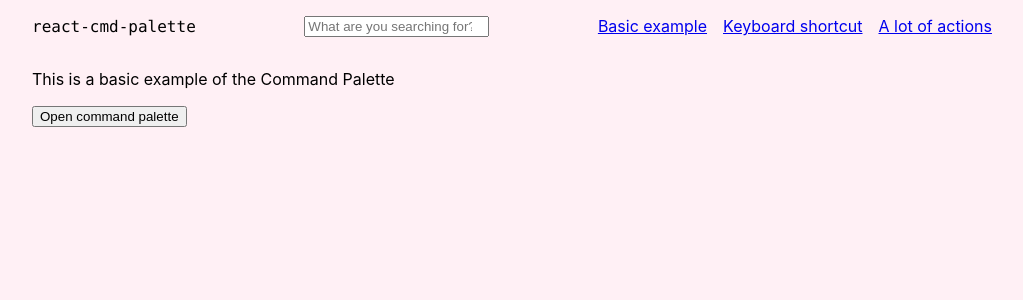
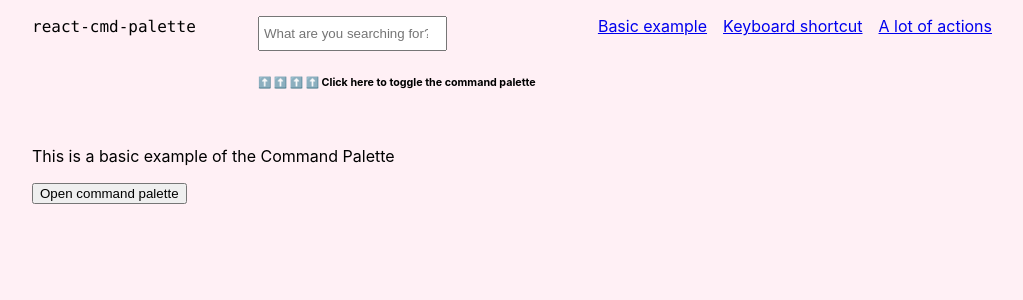
Before and after one commit to rbozan/react-cmd-palette, a React (Create React App) app: page /basic in a window 1280 px wide. Shown: the top 300 px of the page, without its empty margins (128-1151 px from the left). Built offline with nearby package versions, Linux system fonts and the light colour scheme.

Commit message:
Adds Framer motion

```diff
--- a/package.json
+++ b/package.json
@@ -31,6 +31,7 @@
     "@types/jest": "^26.0.15",
     "@types/node": "^12.0.0",
     "@types/react-dom": "^17.0.0",
+    "framer-motion": "^4.1.17",
     "fuse.js": "^6.4.6",
     "history": "^5.0.0",
     "lorem-ipsum": "^2.0.3",
--- a/src/App.tsx
+++ b/src/App.tsx
@@ -5,10 +5,14 @@ import Navbar from "./examples/common/Navbar";
 import { BrowserRouter, Route, Routes } from "react-router-dom";
 import KeyboardShortcutExample from "./examples/KeyboardShortcut";
 import ALotOfActionsExample from "./examples/ALotOfActionsExample";
+import { AnimateSharedLayout } from "framer-motion";
 
 function App() {
   return (
-    <CommandPalette InputProps={{ placeholder: "What are you searching for?" }}>
+    <AnimateSharedLayout type="crossfade">
+      <CommandPalette
+        InputProps={{ placeholder: "What are you searching for?" }}
+      >
         <BrowserRouter>
           <Navbar />
           <div className="container">
@@ -26,6 +30,7 @@ function App() {
           </div>
         </BrowserRouter>
       </CommandPalette>
+    </AnimateSharedLayout>
   );
 }
 
--- a/src/CommandPalette/CommandPalette.tsx
+++ b/src/CommandPalette/CommandPalette.tsx
@@ -12,6 +12,7 @@ import "./CommandPalette.scss";
 import { useHotkeys } from "react-hotkeys-hook";
 
 import { ReactComponent as ArrowRight } from "./icons/arrow-up-right.svg";
+import { AnimatePresence, HTMLMotionProps, motion } from "framer-motion";
 
 interface CommandPaletteProps {
   /**
@@ -22,10 +23,11 @@ interface CommandPaletteProps {
 
   children: React.ReactNode;
 
-  InputProps?: React.DetailedHTMLProps<
-    React.InputHTMLAttributes<HTMLInputElement>,
-    HTMLInputElement
-  >;
+  InputProps?: HTMLMotionProps<"input">;
+  // InputProps?: React.DetailedHTMLProps<
+  //   React.InputHTMLAttributes<HTMLInputElement>,
+  //   HTMLInputElement
+  // >;
 }
 
 export interface Action {
@@ -194,12 +196,26 @@ export const CommandPalette = ({
     >
       {children}
 
+      <AnimatePresence>
         {shown && (
           <>
-          <div className="command-palette--overlay" onClick={hide}></div>
-          <div className="command-palette">
+            <motion.div
+              initial={{ opacity: 0 }}
+              animate={{ opacity: 1, transition: { duration: 0.2 } }}
+              exit={{ opacity: 0, transition: { duration: 0.2 } }}
+              className="command-palette--overlay"
+              onClick={hide}
+            ></motion.div>
+
+            <motion.div
+              initial={{ opacity: 0 }}
+              animate={{ opacity: 1, transition: { duration: 0.2 } }}
+              exit={{ opacity: 0, transition: { duration: 0.2 } }}
+              className="command-palette"
+            >
               <header className="command-palette--header">
-              <input
+                <motion.input
+                  layoutId="command-palette-input"
                   type="search"
                   {...InputProps}
                   onInput={handleInput}
@@ -241,9 +257,10 @@ export const CommandPalette = ({
                   </div>
                 ))}
               </section>
-          </div>
+            </motion.div>
           </>
         )}
+      </AnimatePresence>
     </CommandPaletteContext.Provider>
   );
 };
--- a/src/examples/KeyboardShortcut.tsx
+++ b/src/examples/KeyboardShortcut.tsx
@@ -28,7 +28,9 @@ const KeyboardShortcutExample = () => {
 
   return (
     <>
-      <p>Toggle the command palette by pressing CTRL + P</p>
+      <p>
+        Toggle the command palette by pressing <kbd>CTRL</kbd> + <kbd>P</kbd>
+      </p>
     </>
   );
 };
--- a/src/examples/common/Navbar.css
+++ b/src/examples/common/Navbar.css
@@ -13,3 +13,16 @@ nav {
   display: flex;
   gap: 1rem;
 }
+
+input {
+  padding: 0.5rem 0.25rem;
+  position: relative;
+}
+
+input::after {
+  content: "Click here to toggle the command palette";
+
+  top: 0;
+  left: 0;
+  background: red;
+}
--- a/src/examples/common/Navbar.tsx
+++ b/src/examples/common/Navbar.tsx
@@ -1,3 +1,4 @@
+import { motion } from "framer-motion";
 import React, { useContext } from "react";
 import { Link } from "react-router-dom";
 import CommandPaletteContext from "../../CommandPalette/CommandPaletteContext";
@@ -11,11 +12,16 @@ const Navbar = () => {
         <div className="logo">
           <code>react-cmd-palette</code>
         </div>
-        <input
-          type="search"
-          placeholder="What are you searching for?"
-          onFocus={show}
-        />
+        <div className="input">
+          <motion.input
+            layoutId="command-palette-input"
+            type="search"
+            placeholder="What are you searching for?"
+            onFocus={show}
+          />
+
+          <h6>⬆️ ⬆️ ⬆️ ⬆️ Click here to toggle the command palette</h6>
+        </div>
         <nav>
           <Link to="/basic">Basic example</Link>
           <Link to="/keyboard-shortcut">Keyboard shortcut</Link>
```
Also changed, not shown: 1 other file (tests, documents, lock files or other folders). Lines whose indentation alone changed are shown as unchanged.
